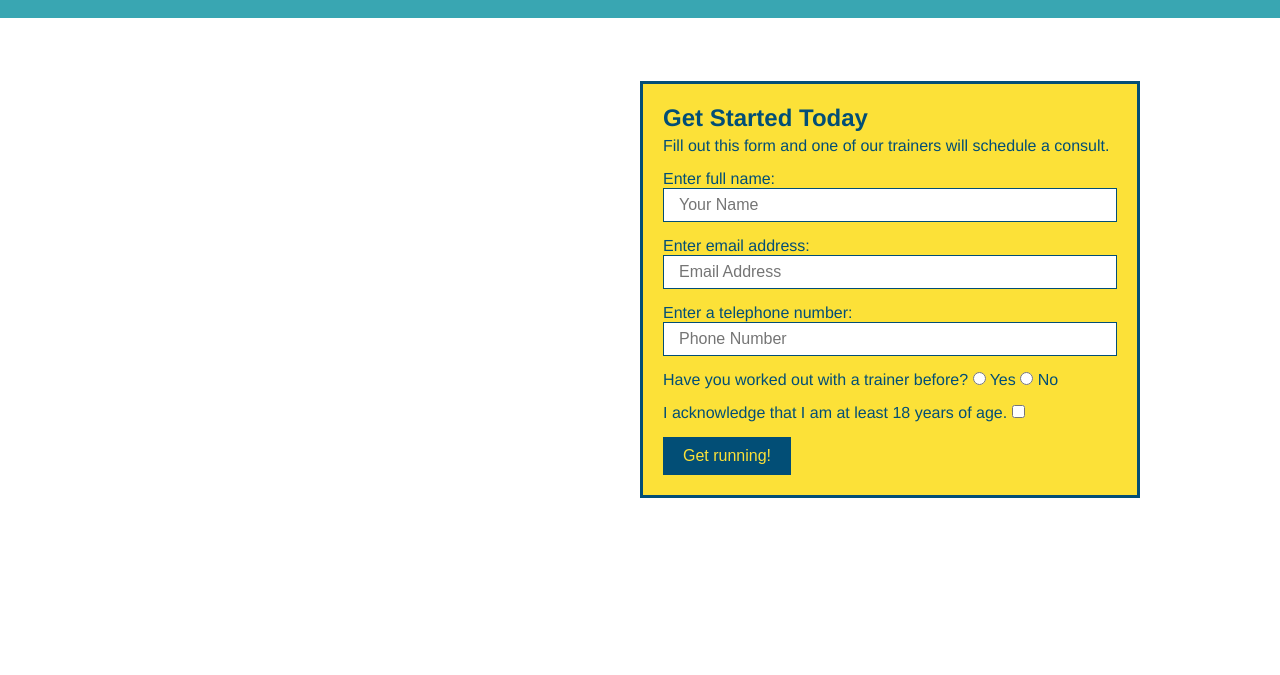
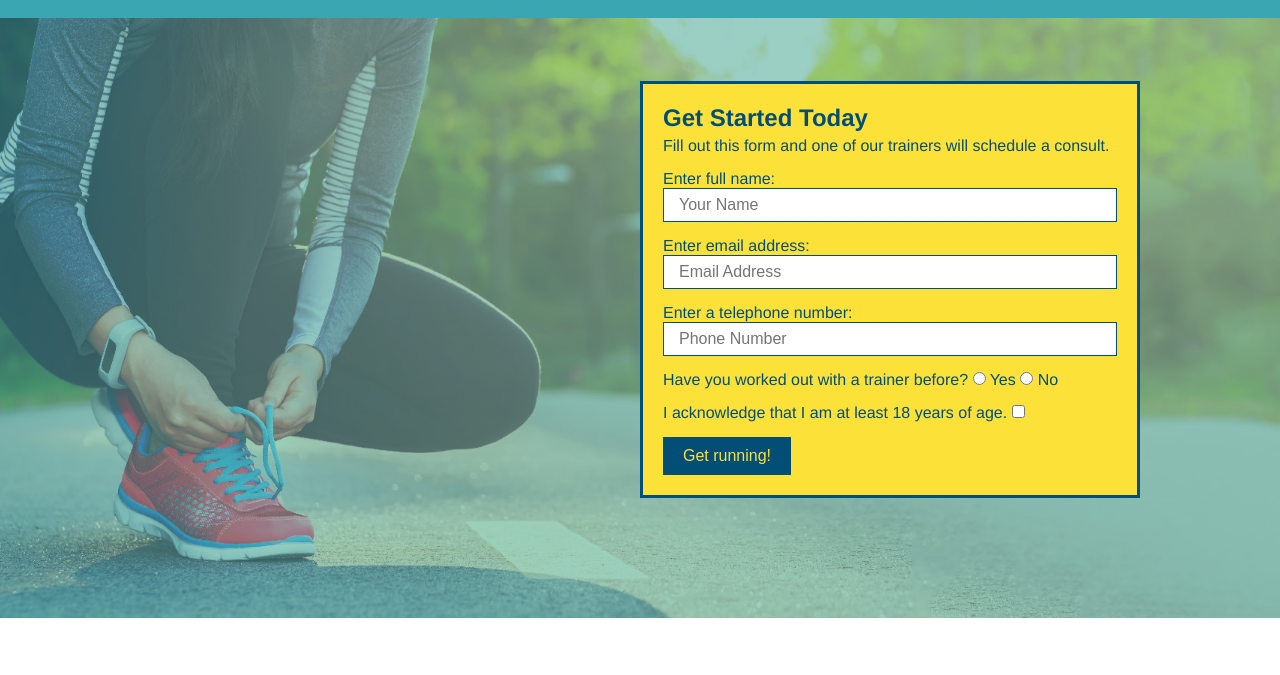
Before and after one commit to lasjan2001/RunBuddy, a plain HTML site: page index.html in a window 1280 px wide. Shown: the part 64-739 px from the top of the page. Drawn offline with Linux system fonts and the light colour scheme.

Commit message:
hero fix

```diff
--- a/Assets/CSS/style.css
+++ b/Assets/CSS/style.css
@@ -72,7 +72,7 @@ body {
 
   /* Hero Style Start */
 .hero {
-  background-image: url("hero-bg.jpg");
+  background-image: url("../Images/hero-bg.jpg");
   height: 600px;
   background-size: cover;
   background-position: center;
```
